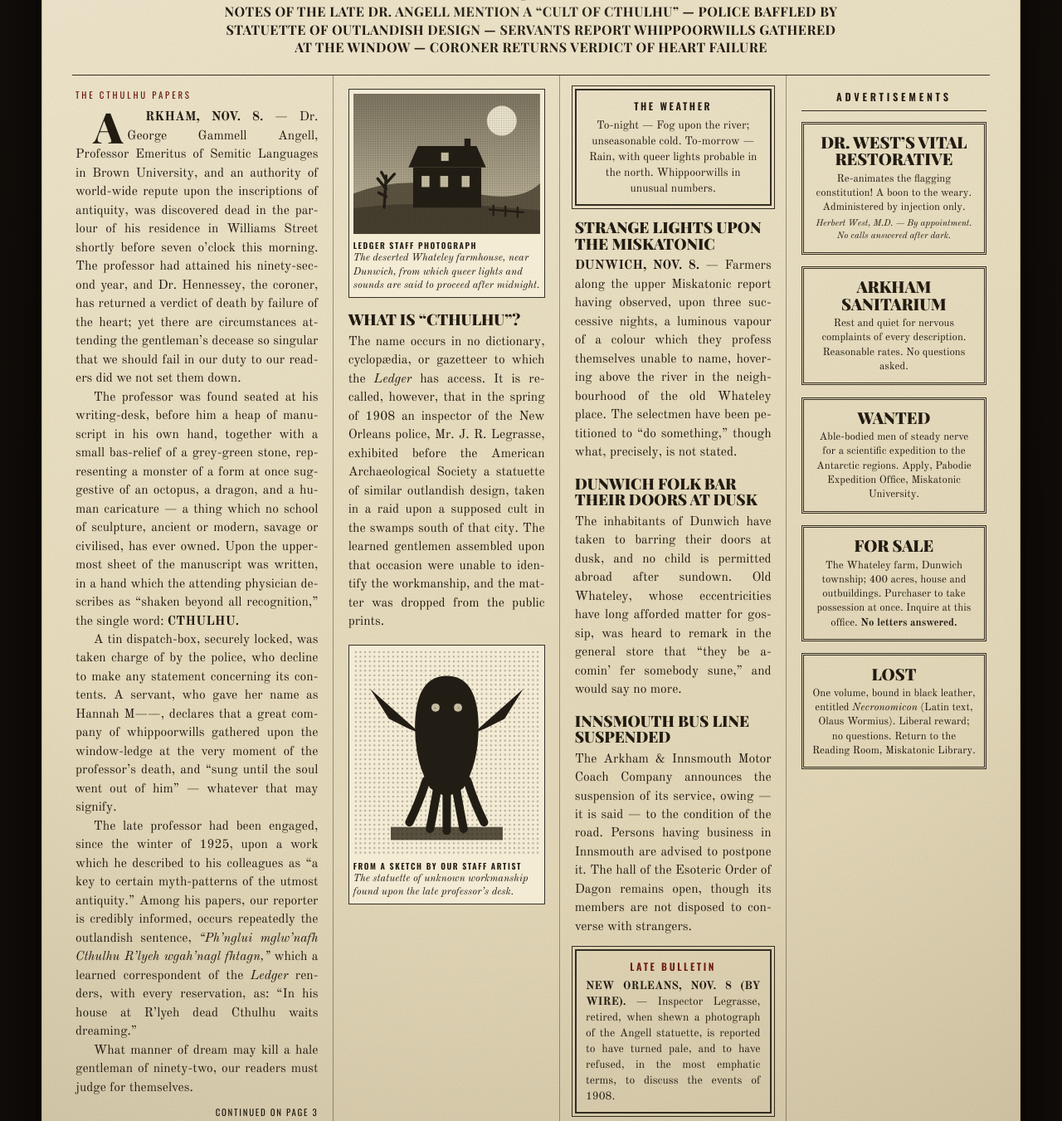
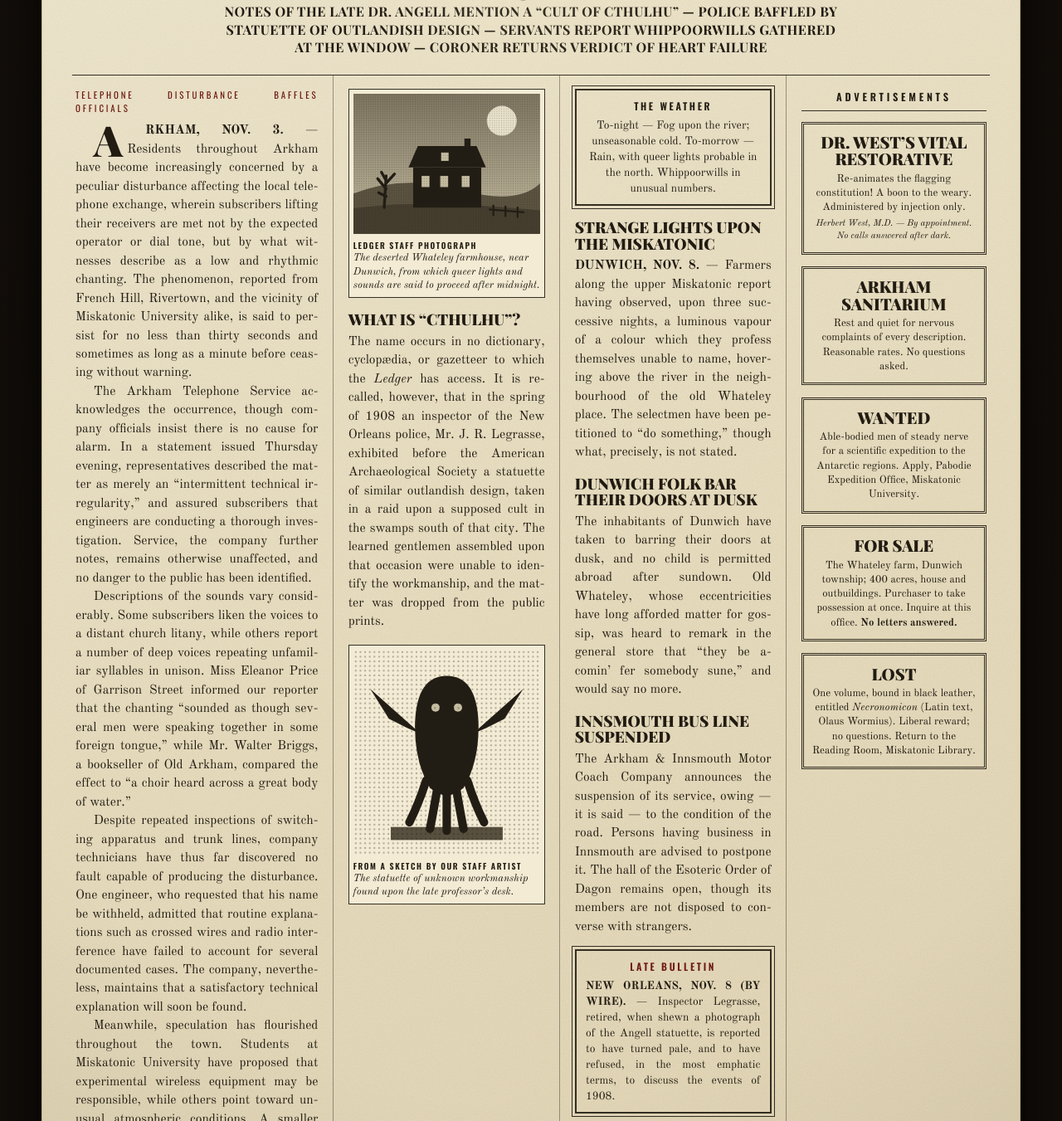
Before and after one commit to jshifflett/HorrorLedger, a website built with Vite: page index.html in a window 1280 px wide. Shown: the part 456-1807 px from the top of the page at 83% size. Built offline with nearby package versions, Linux system fonts and the light colour scheme; a web font is replaced by a local one.

Commit message:
updated artical column 1

```diff
--- a/index.html
+++ b/index.html
@@ -32,15 +32,24 @@
         </section>
 
         <div class="columns">
-            <article class="lead">
-                <p class="kicker">The Cthulhu Papers</p>
-                <p><span class="dateline">Arkham, Nov. 8.</span> &mdash; Dr. George Gammell Angell, Professor Emeritus of Semitic Languages in Brown University, and an authority of world-wide repute upon the inscriptions of antiquity, was discovered dead in the parlour of his residence in Williams Street shortly before seven o&rsquo;clock this morning. The professor had attained his ninety-second year, and Dr. Hennessey, the coroner, has returned a verdict of death by failure of the heart; yet there are circumstances attending the gentleman&rsquo;s decease so singular that we should fail in our duty to our readers did we not set them down.</p>
-                <p>The professor was found seated at his writing-desk, before him a heap of manuscript in his own hand, together with a small bas-relief of a grey-green stone, representing a monster of a form at once suggestive of an octopus, a dragon, and a human caricature &mdash; a thing which no school of sculpture, ancient or modern, savage or civilised, has ever owned. Upon the uppermost sheet of the manuscript was written, in a hand which the attending physician describes as &ldquo;shaken beyond all recognition,&rdquo; the single word: <b>CTHULHU.</b></p>
-                <p>A tin dispatch-box, securely locked, was taken charge of by the police, who decline to make any statement concerning its contents. A servant, who gave her name as Hannah M&mdash;&mdash;, declares that a great company of whippoorwills gathered upon the window-ledge at the very moment of the professor&rsquo;s death, and &ldquo;sung until the soul went out of him&rdquo; &mdash; whatever that may signify.</p>
-                <p>The late professor had been engaged, since the winter of 1925, upon a work which he described to his colleagues as &ldquo;a key to certain myth-patterns of the utmost antiquity.&rdquo; Among his papers, our reporter is credibly informed, occurs repeatedly the outlandish sentence, <i>&ldquo;Ph&rsquo;nglui mglw&rsquo;nafh Cthulhu R&rsquo;lyeh wgah&rsquo;nagl fhtagn,&rdquo;</i> which a learned correspondent of the <i>Ledger</i> renders, with every reservation, as: &ldquo;In his house at R&rsquo;lyeh dead Cthulhu waits dreaming.&rdquo;</p>
-                <p>What manner of dream may kill a hale gentleman of ninety-two, our readers must judge for themselves.</p>
+           <article class="lead">
+                <p class="kicker">Telephone Disturbance Baffles Officials</p>
+
+                <p><span class="dateline">Arkham, Nov. 3.</span> &mdash; Residents throughout Arkham have become increasingly concerned by a peculiar disturbance affecting the local telephone exchange, wherein subscribers lifting their receivers are met not by the expected operator or dial tone, but by what witnesses describe as a low and rhythmic chanting. The phenomenon, reported from French Hill, Rivertown, and the vicinity of Miskatonic University alike, is said to persist for no less than thirty seconds and sometimes as long as a minute before ceasing without warning.</p>
+
+                <p>The Arkham Telephone Service acknowledges the occurrence, though company officials insist there is no cause for alarm. In a statement issued Thursday evening, representatives described the matter as merely an &ldquo;intermittent technical irregularity,&rdquo; and assured subscribers that engineers are conducting a thorough investigation. Service, the company further notes, remains otherwise unaffected, and no danger to the public has been identified.</p>
+
+                <p>Descriptions of the sounds vary considerably. Some subscribers liken the voices to a distant church litany, while others report a number of deep voices repeating unfamiliar syllables in unison. Miss Eleanor Price of Garrison Street informed our reporter that the chanting &ldquo;sounded as though several men were speaking together in some foreign tongue,&rdquo; while Mr. Walter Briggs, a bookseller of Old Arkham, compared the effect to &ldquo;a choir heard across a great body of water.&rdquo;</p>
+
+                <p>Despite repeated inspections of switching apparatus and trunk lines, company technicians have thus far discovered no fault capable of producing the disturbance. One engineer, who requested that his name be withheld, admitted that routine explanations such as crossed wires and radio interference have failed to account for several documented cases. The company, nevertheless, maintains that a satisfactory technical explanation will soon be found.</p>
+
+                <p>Meanwhile, speculation has flourished throughout the town. Students at Miskatonic University have proposed that experimental wireless equipment may be responsible, while others point toward unusual atmospheric conditions. A smaller number of residents have connected the chants with persistent local legends concerning isolated districts west of town. Such suggestions have been firmly dismissed by both municipal authorities and telephone officials.</p>
+
+                <p>Subscribers encountering the phenomenon are advised simply to remain upon the line until normal service resumes. Investigators are presently collecting reports concerning dates, locations, and durations of incidents in hopes of determining a common source. Until that source is identified, the strange chanting remains one of the more curious mysteries presently confronting the citizens of Arkham.</p>
+
                 <span class="continued">Continued on Page 3</span>
             </article>
+
 
             <div class="col">
                 <figure class="photo">
```
